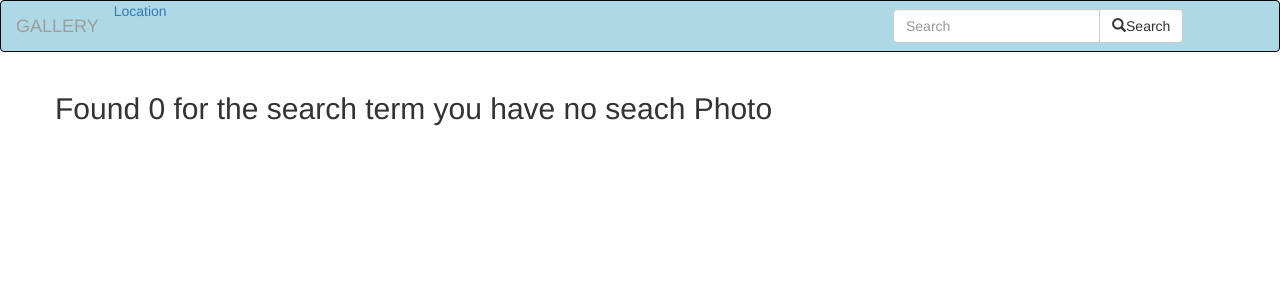
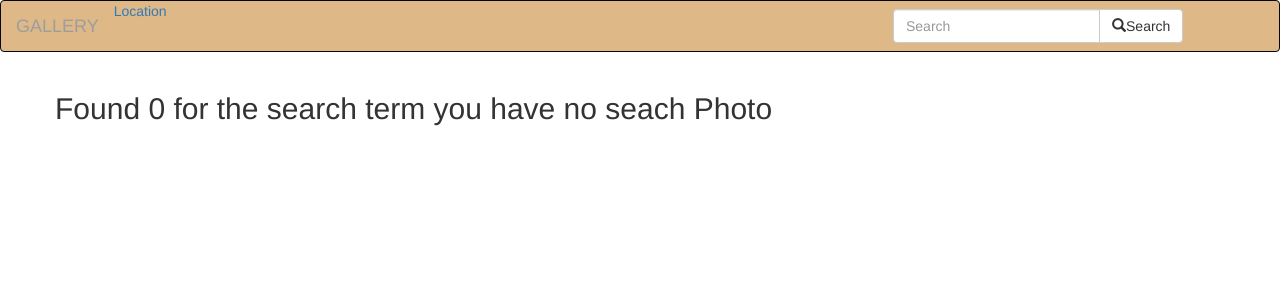
Before and after one commit to sandrineTuyizere/Personal-Galleries-App, a Django app: page /search/ in a window 1280 px wide. Shown: the top 300 px of the page. Run offline with Django 3.2, Linux system fonts and the light colour scheme; some libraries are stand-ins or nearby versions.

Commit message:
modifying navbar.html

```diff
--- a/galleries/templates/navbar.html
+++ b/galleries/templates/navbar.html
@@ -6,7 +6,7 @@
   <meta name="viewport" content="width=device-width, initial-scale=1">
 </head>
 <body>
-<nav class="navbar navbar-inverse" style="background-color: lightblue;">
+<nav class="navbar navbar-inverse" style="background-color: burlywood;">
   <div class="container-fluid">
     <div class="navbar-header">
       <a class="navbar-brand" href="{% url 'welcome' %}">GALLERY </a>
@@ -30,6 +30,8 @@
             <a class="dropdown-item" href="/location/2">Nyungwe</a>
             <a class="dropdown-item" href="/location/3">Rwanda</a>
             <a class="dropdown-item" href="/location/4">China</a>
+            <a class="dropdown-item" href="/location/4">Burundi</a>
+            <a class="dropdown-item" href="/location/4">Italy</a>
           </div>
         <!-- </li> -->
       <!-- end -->
```
